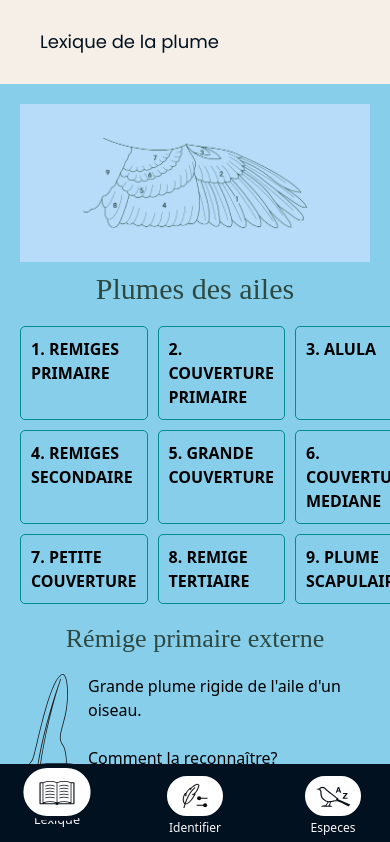
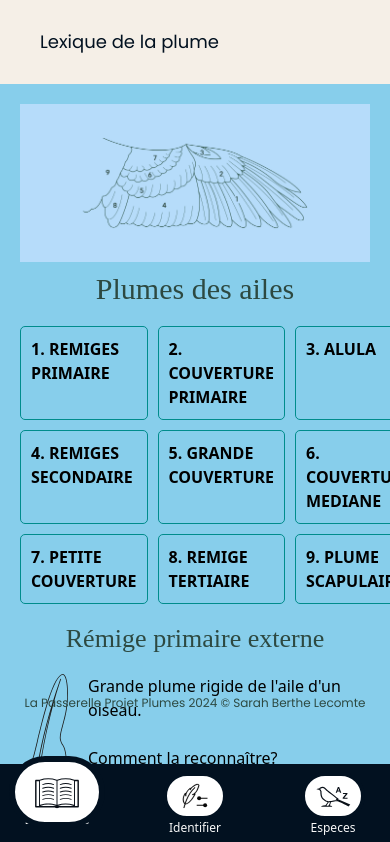
Before and after one commit to MicroTarion/ProjetPlumes, a React (Vite) app in the folder plumes-projet-front/: page /lexique in a window 390 px wide. Shown: the top 842 px of the page. Built offline with nearby package versions, Linux system fonts and the light colour scheme.

Commit message:
push pour pull request changement navbar TitleBar Footer et Header

```diff
--- a/plumes-projet-front/src/components/common/TitleBarre.jsx
+++ b/plumes-projet-front/src/components/common/TitleBarre.jsx
@@ -1,10 +1,9 @@
-import { useLocation, useNavigate } from 'react-router-dom';
+import { useLocation } from 'react-router-dom';
 import Typography from "../common/Typography";
 
 const TitleBarre = () => {
   const location = useLocation();
   const currentPath = location.pathname;
-  const navigate = useNavigate();
 
   let variant = "noir-corbeau";
   let text = "Lexique de la plume";
@@ -26,7 +25,7 @@ const TitleBarre = () => {
   } else if (currentPath === "/resultat") {
     variant = "vert-naturaliste";
     text = (
-      <div className="flex items-center" onClick={() => navigate("/identifier")}>
+      <div className="flex items-center">
         <img
           src="logo/vector.svg"
           alt="logo pour retour aux résultats"
--- a/plumes-projet-front/src/components/footer/index.jsx
+++ b/plumes-projet-front/src/components/footer/index.jsx
@@ -1,9 +1,15 @@
+import Typography from "../common/Typography";
+
 function Footer() {
+    const isMobile = window.innerWidth <= 640; // Choisissez une valeur appropriée pour définir ce qui est considéré comme "mobile"
+
     return (
-        <div className="footer">
-            <p>La passerelle &copy; 2024</p>
+        <div className="w-full sm:h-[1vh] md:h-[1.5vh] flex justify-center bg-blanc-tourterelle p-5 md:p-10">
+            <Typography Tag={isMobile ? "p" : "h3"} customClasses="font-poppins text-xs lg:text-base text-ui-vert-naturaliste text-center">
+                La Passerelle Projet Plumes 2024 © Sarah Berthe Lecomte
+            </Typography>
         </div>
     );
 }
 
-export default Footer
+export default Footer;
--- a/plumes-projet-front/src/components/header/index.jsx
+++ b/plumes-projet-front/src/components/header/index.jsx
@@ -27,7 +27,7 @@ const Header = () => {
 
   return (
     <>
-      <header className="hidden md:flex justify-between items-center bg-noir-corbeau p-4">
+      <header className="hidden md:flex justify-between items-center bg-noir-corbeau p-4 h-[11vh]">
         <nav className="mx-auto">
           <ul className="flex gap-10">
             {paths.map((element) => (
@@ -62,12 +62,12 @@ const Header = () => {
 
               const classes = clsx({
                 "transition-all z-10 absolute bg-white flex justify-center items-center h-12 w-16 top-0 border-4 border-ui-noir-corbeau overflow-hidden": true,
-                "-top-8 ": isActive,
+                "-top-6 ": isActive,
               });
 
               const textStyles = {
-                transform: isActive ? "scale(1.05)" : "scale(1)",
-                marginTop: isActive ? "-4px" : "0",
+                transform: isActive ? "scale(1.5)" : "scale(1)",
+                marginTop: isActive ? "-6px" : "0",
               };
 
               return (
@@ -79,7 +79,7 @@ const Header = () => {
                           className={classes}
                           style={{
                             borderRadius: "40px",
-                            transform: isActive ? "scale(1.2)" : "scale(1)",
+                            transform: isActive ? "scale(1.5)" : "scale(1)",
                             marginTop: isActive ? "-4px" : "0",
                           }}
                         >
--- a/plumes-projet-front/src/layout/PageLayout.jsx
+++ b/plumes-projet-front/src/layout/PageLayout.jsx
@@ -1,12 +1,6 @@
 const PageLayout = ({ children }) => {
   return (
-    <div
-      style={{
-        miHeight:
-          "calc(100vh - 50px)" /* 100vh est la hauteur totale du viewport, 60px est la hauteur de votre footer */,
-        marginBottom: "50px" /* Espace pour le footer */,
-      }}
-    >
+    <div className="flex flex-col h-[80vh]">
       {children}
     </div>
   );
--- a/plumes-projet-front/src/pages/home/index.jsx
+++ b/plumes-projet-front/src/pages/home/index.jsx
@@ -1,4 +1,3 @@
-import Typography from "../../components/common/Typography";
 import LogoSvg from "../../../public/logo/Group 76.svg";
 import VideoBackground from "../../../public/videos/bgPlumes.mp4";
 
```
Also changed, not shown: plumes-projet-front/src/pages/identifier/index.jsx (line endings or trailing spaces).
